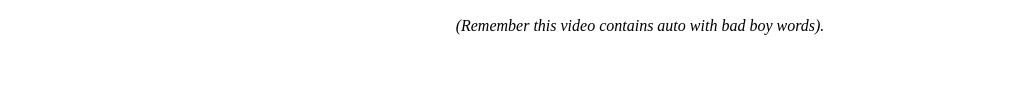
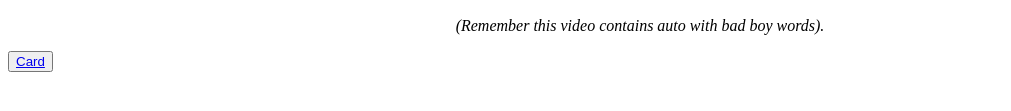
Before and after one commit to birthdayk/birthdayk.github.io, a plain HTML site: page index.html in a window 1280 px wide. Shown: the part 387-498 px from the top of the page, without its empty margins (0-1011 px from the left). Drawn offline with Linux system fonts and the light colour scheme.

Commit message:
Update index.html

```diff
--- a/index.html
+++ b/index.html
@@ -11,5 +11,6 @@
       <source src="birthday.mp4" type="video/mp4">
     </video>
     <p style="text-align: center;"><em>(Remember this video contains auto with bad boy words).</em></p>
+    <button type="button" name="Card"><a href="card.html">Card</a></button>
   </body>
 </html>
```
